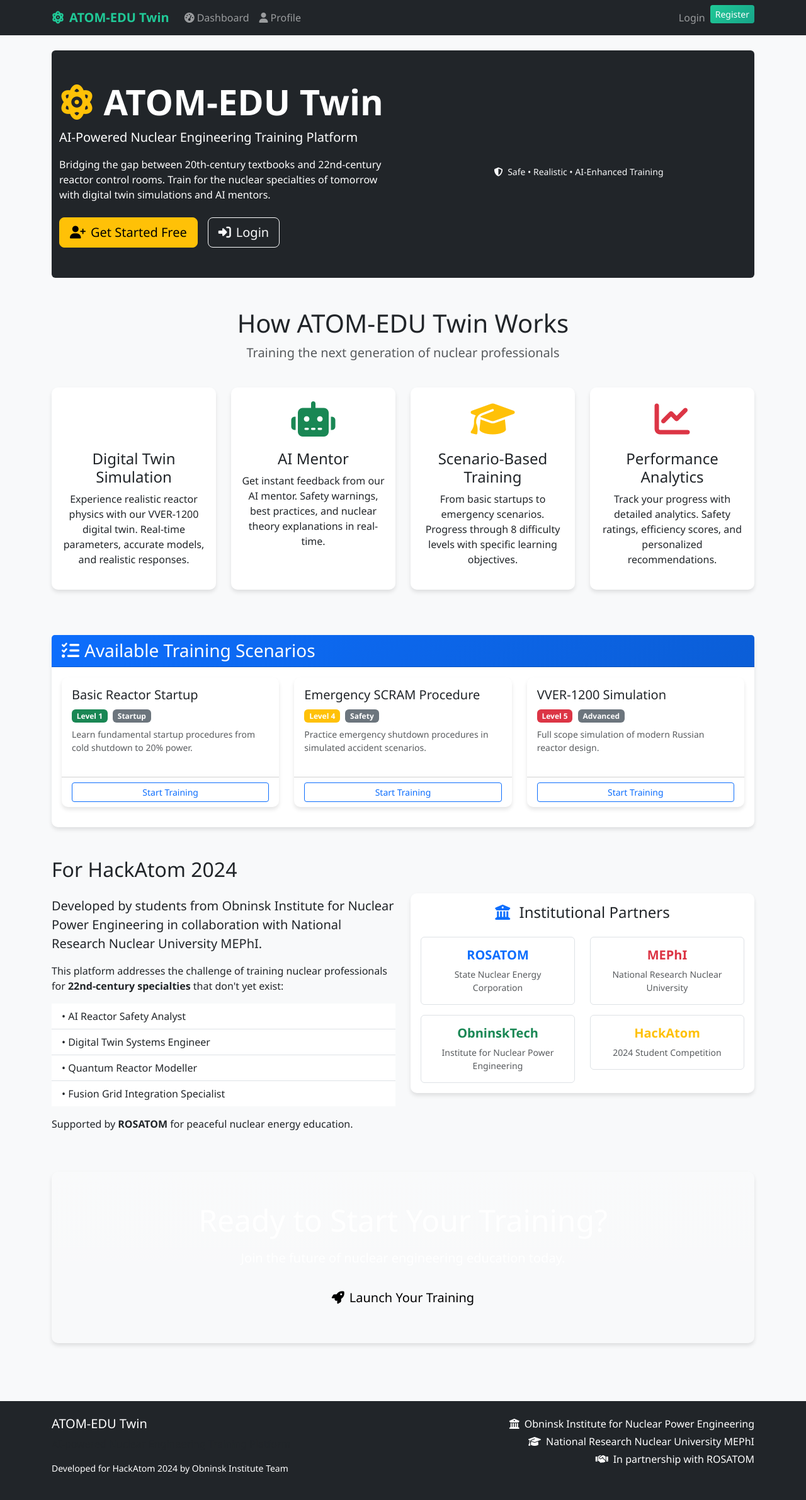
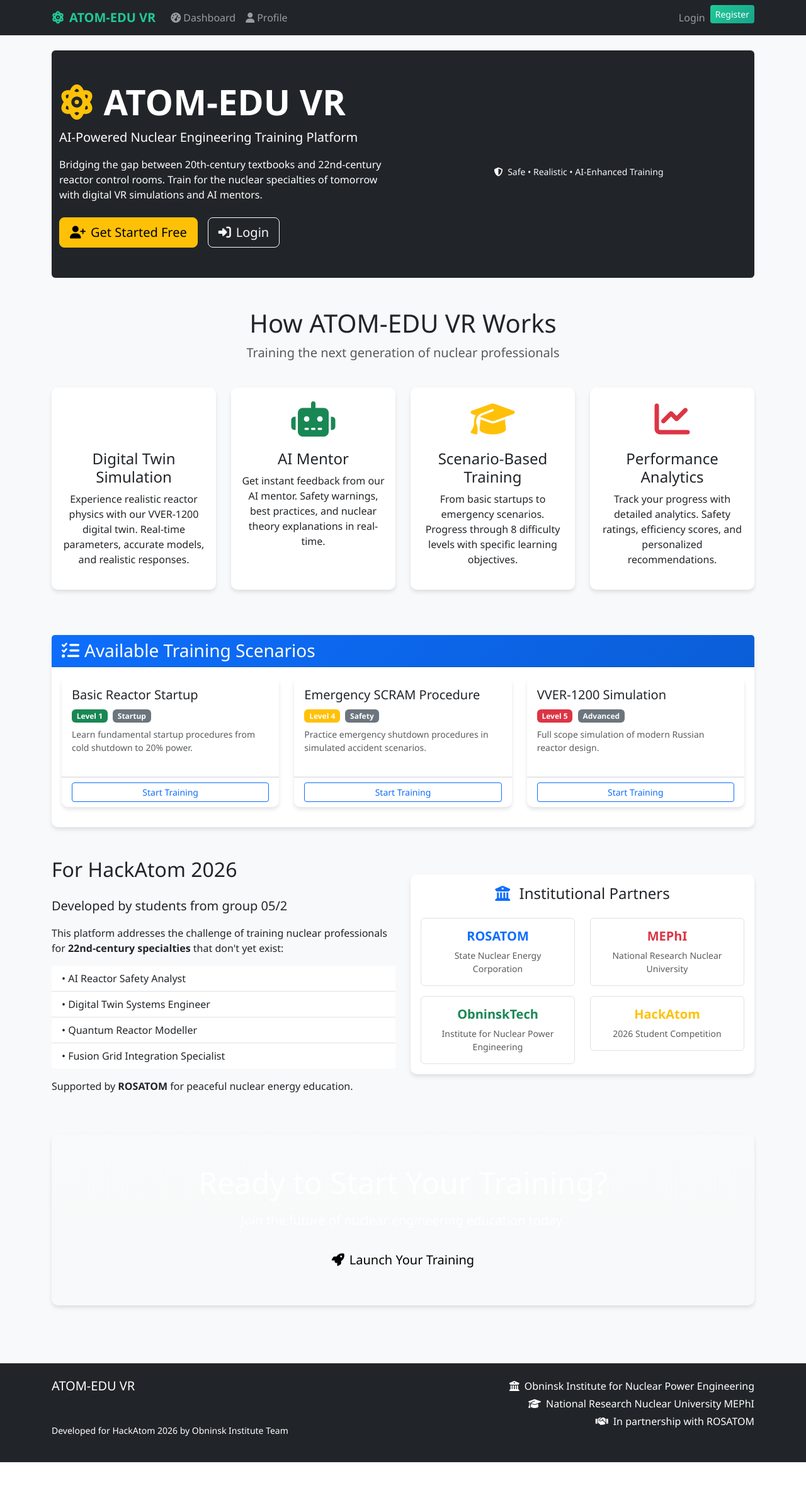
Before and after one commit to hassanyange/atom-edu, a Django app: page / in a window 1280 px wide. Shown: the whole page at 63% size. After the commit the page ends 2321 px from the top, so only its background shows below. Run offline with Django 5.2, Linux system fonts and the light colour scheme; some libraries are stand-ins or nearby versions.

Commit message:
some changes

```diff
--- a/simulator/templates/base.html
+++ b/simulator/templates/base.html
@@ -3,7 +3,7 @@
 <head>
     <meta charset="UTF-8">
     <meta name="viewport" content="width=device-width, initial-scale=1.0">
-    <title>{% block title %}ATOM-EDU Twin{% endblock %}</title>
+    <title>{% block title %}ATOM-EDU VR{% endblock %}</title>
 
     <!-- Bootstrap 5 -->
     <link href="https://cdn.jsdelivr.net/npm/bootstrap@5.3.0/dist/css/bootstrap.min.css" rel="stylesheet">
@@ -102,7 +102,7 @@
     <nav class="navbar navbar-expand-lg navbar-dark bg-dark">
         <div class="container">
             <a class="navbar-brand" href="{% url 'home' %}">
-                <i class="fas fa-atom me-2"></i>ATOM-EDU Twin
+                <i class="fas fa-atom me-2"></i>ATOM-EDU VR
             </a>
 
             <button class="navbar-toggler" type="button" data-bs-toggle="collapse" data-bs-target="#navbarNav">
@@ -177,9 +177,9 @@
         <div class="container">
             <div class="row">
                 <div class="col-md-6">
-                    <h5>ATOM-EDU Twin</h5>
+                    <h5>ATOM-EDU VR</h5>
                     <p class="text-muted">AI-powered Nuclear Engineering Training Platform</p>
-                    <p class="small">Developed for HackAtom 2024 by Obninsk Institute Team</p>
+                    <p class="small">Developed for HackAtom 2026 by Obninsk Institute Team</p>
                 </div>
                 <div class="col-md-6 text-end">
                     <p class="mb-1">
--- a/simulator/templates/home.html
+++ b/simulator/templates/home.html
@@ -1,6 +1,6 @@
 {% extends 'base.html' %}
 
-{% block title %}ATOM-EDU Twin - Nuclear Engineering Training Platform{% endblock %}
+{% block title %}ATOM-EDU VR- Nuclear Engineering Training Platform{% endblock %}
 
 {% block content %}
 <!-- Hero Section -->
@@ -9,12 +9,12 @@
         <div class="row align-items-center">
             <div class="col-lg-6">
                 <h1 class="display-4 fw-bold">
-                    <i class="fas fa-atom text-warning"></i> ATOM-EDU Twin
+                    <i class="fas fa-atom text-warning"></i> ATOM-EDU VR
                 </h1>
                 <p class="lead">AI-Powered Nuclear Engineering Training Platform</p>
                 <p class="mb-4">
                     Bridging the gap between 20th-century textbooks and 22nd-century reactor control rooms.
-                    Train for the nuclear specialties of tomorrow with digital twin simulations and AI mentors.
+                    Train for the nuclear specialties of tomorrow with digital VR simulations and AI mentors.
                 </p>
                 <div class="d-flex gap-3">
                     {% if user.is_authenticated %}
@@ -47,7 +47,7 @@
 <!-- Features Section -->
 <div class="row mb-5">
     <div class="col-12 text-center mb-4">
-        <h2 class="h1">How ATOM-EDU Twin Works</h2>
+        <h2 class="h1">How ATOM-EDU VR Works</h2>
         <p class="lead text-muted">Training the next generation of nuclear professionals</p>
     </div>
 
@@ -149,10 +149,10 @@
 <!-- About Section -->
 <div class="row align-items-center mb-5">
     <div class="col-lg-6">
-        <h2 class="mb-4">For HackAtom 2024</h2>
+        <h2 class="mb-4">For HackAtom 2026</h2>
         <p class="lead">
-            Developed by students from <strong>Obninsk Institute for Nuclear Power Engineering</strong>
-            in collaboration with <strong>National Research Nuclear University MEPhI</strong>.
+            Developed by students from <strong>group 05/2</strong>
+
         </p>
         <p>
             This platform addresses the challenge of training nuclear professionals for
@@ -197,7 +197,7 @@
                     <div class="col-6">
                         <div class="partner-logo p-3 border rounded">
                             <h5 class="fw-bold text-warning">HackAtom</h5>
-                            <p class="small text-muted mb-0">2024 Student Competition</p>
+                            <p class="small text-muted mb-0">2026 Student Competition</p>
                         </div>
                     </div>
                 </div>
--- a/simulator/templates/login.html
+++ b/simulator/templates/login.html
@@ -1,7 +1,7 @@
 {% extends 'base.html' %}
 
 
-{% block title %}Login - ATOM-EDU Twin{% endblock %}
+{% block title %}Login - ATOM-EDU VR{% endblock %}
 
 {% block content %}
 <div class="row justify-content-center">
@@ -9,7 +9,7 @@
         <div class="card">
             <div class="card-header bg-primary text-white">
                 <h3 class="mb-0">
-                    <i class="fas fa-sign-in-alt me-2"></i>Login to ATOM-EDU Twin
+                    <i class="fas fa-sign-in-alt me-2"></i>Login to ATOM-EDU VR
                 </h3>
             </div>
             <div class="card-body">
--- a/simulator/views.py
+++ b/simulator/views.py
@@ -32,28 +32,106 @@ def login_view(request):
             messages.error(request, 'Invalid credentials')
 
     return render(request, 'login.html')  # Changed from 'simulator/login.html'
-
+# simulator/views.py
 def register_view(request):
     if request.method == 'POST':
         username = request.POST.get('username')
         password = request.POST.get('password')
         email = request.POST.get('email')
+
+        # Handle specialization (regular or "Other")
         specialization = request.POST.get('specialization', 'Nuclear Engineering')
+        if specialization == 'Other':
+            specialization = request.POST.get('other_spec', 'Nuclear Engineering')
+            if not specialization:
+                specialization = 'Nuclear Engineering'
+
         year_of_study = request.POST.get('year_of_study', 1)
 
         from django.contrib.auth.models import User
-        user = User.objects.create_user(username=username, password=password, email=email)
+        from django.contrib.auth import login
+        from django.shortcuts import render, redirect
+        from .models import StudentProfile
 
-        # Update student profile
-        profile = user.studentprofile
-        profile.specialization = specialization
-        profile.year_of_study = year_of_study
-        profile.save()
+        # Validation checks
+        errors = []
 
-        login(request, user)
-        return redirect('dashboard')
+        # Check if username is provided
+        if not username:
+            errors.append('Username is required')
 
-    return render(request, 'register.html')  # Changed from 'simulator/register.html'
+        # Check if password is provided
+        if not password:
+            errors.append('Password is required')
+        elif len(password) < 8:
+            errors.append('Password must be at least 8 characters long')
+
+        # Check if email is provided
+        if not email:
+            errors.append('Email is required')
+        elif '@' not in email:
+            errors.append('Please enter a valid email address')
+
+        # Check if username already exists
+        if username and User.objects.filter(username=username).exists():
+            errors.append('Username already exists. Please choose a different one.')
+
+        # Check if email already exists
+        if email and User.objects.filter(email=email).exists():
+            errors.append('Email is already registered. Please use a different email or login.')
+
+        # If there are errors, show them
+        if errors:
+            return render(request, 'register.html', {
+                'errors': errors,
+                'request': request  # Pass request to pre-fill form
+            })
+
+        try:
+            # Convert year_of_study to integer
+            try:
+                year_of_study = int(year_of_study)
+            except (ValueError, TypeError):
+                year_of_study = 1
+
+            # Create user
+            user = User.objects.create_user(
+                username=username,
+                password=password,
+                email=email
+            )
+
+            # Create student profile for the user
+            # Use get_or_create to avoid duplication
+            profile, created = StudentProfile.objects.get_or_create(
+                user=user,
+                defaults={
+                    'specialization': specialization,
+                    'year_of_study': year_of_study
+                }
+            )
+
+            if not created:
+                # Update existing profile if it already exists
+                profile.specialization = specialization
+                profile.year_of_study = year_of_study
+                profile.save()
+
+            # Log the user in
+            login(request, user)
+            return redirect('dashboard')
+
+        except Exception as e:
+            # Log the error (you might want to add proper logging here)
+            print(f"Registration error: {str(e)}")
+
+            # Return to form with error message
+            return render(request, 'register.html', {
+                'errors': [f'Registration failed. Please try again.'],
+                'request': request
+            })
+
+    return render(request, 'register.html')
 
 def logout_view(request):
     logout(request)
```
Also changed, not shown: simulator/templates/register.html (+5 -5 lines), db.sqlite3, simulator/migrations/0001_initial.py (deleted), simulator/migrations/0002_achievement_assignment_assignmentsubmission_course_and_more.py (deleted), simulator/migrations/__init__.py (deleted).
